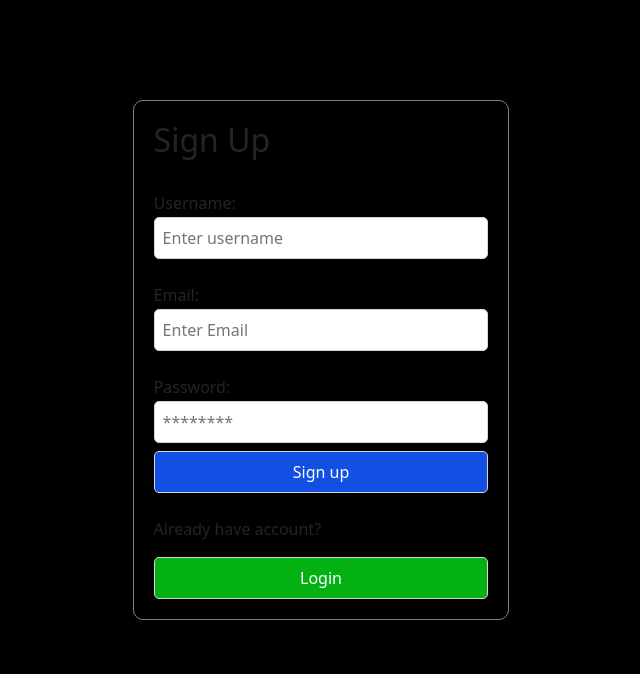
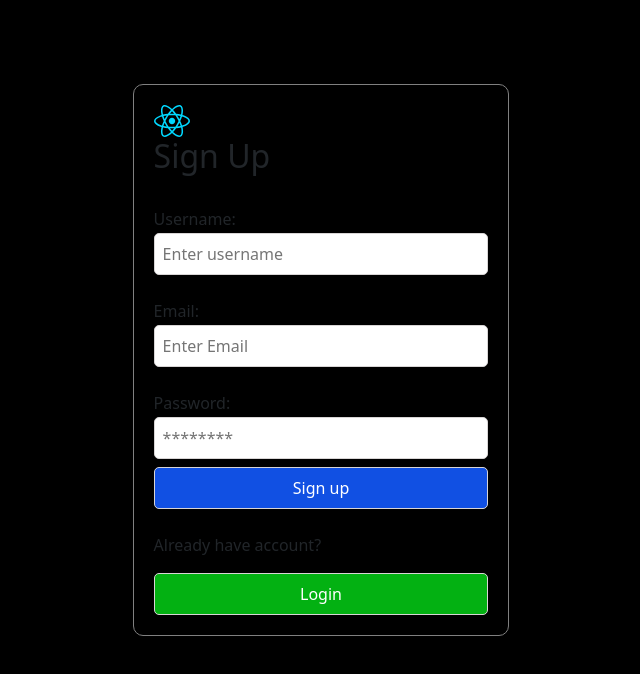
Before and after one commit to Andrea-vicari/Fitness-Center, a React (Vite) app in the folder frontend/: page / in a window 1280 px wide. Shown: the top 674 px of the page, without its empty margins (319-959 px from the left). Built offline with nearby package versions, Linux system fonts and the light colour scheme.

Commit message:
Added Logo and Register

```diff
--- a/frontend/src/Components/Register.jsx
+++ b/frontend/src/Components/Register.jsx
@@ -1,7 +1,7 @@
 import React, { useState } from 'react'
 import { Link, useNavigate } from 'react-router-dom'
-import axios from 'axios'
-
+import axios from 'axios';
+import logo from "../assets/react.svg"
 
 const Register = () => {
 
@@ -16,12 +16,14 @@ const Register = () => {
         e.preventDefault()
         axios.post('http://localhost:8080/api/users', {UserName, email, password})
         .then(res => navigate('/login'))
-        .catch(err => console.log(err))
+        .catch(err => alert("User Already Present"))
     }
 
   return (
     <div className='signup_container'>
+
         <div className='signup_form'>
+        <img className='mx-auto' src={logo}></img>
             <h2>Sign Up</h2>
             <br />
             <form onSubmit={handleSubmit}>
```
Also changed, not shown: frontend/src/assets/logo_fitness.svg (added).
